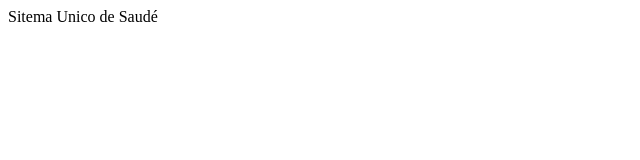
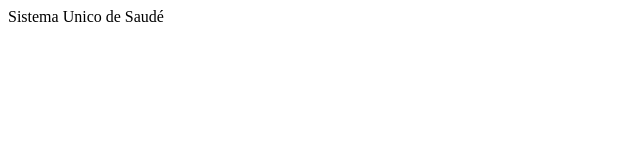
Before and after one commit to sicelet1/sicelet1.github.io, a plain HTML site: page index.html in a window 1280 px wide. Shown: the full height of the page, 0-640 px from the left. Drawn offline with Linux system fonts and the light colour scheme.

Commit message:
Update index.html

```diff
--- a/index.html
+++ b/index.html
@@ -6,7 +6,7 @@
   </head>
     <body>
       <p>
-        Sitema Unico de Saudé
+        Sistema Unico de Saudé
       </p>
     </body>
 </html>
```
